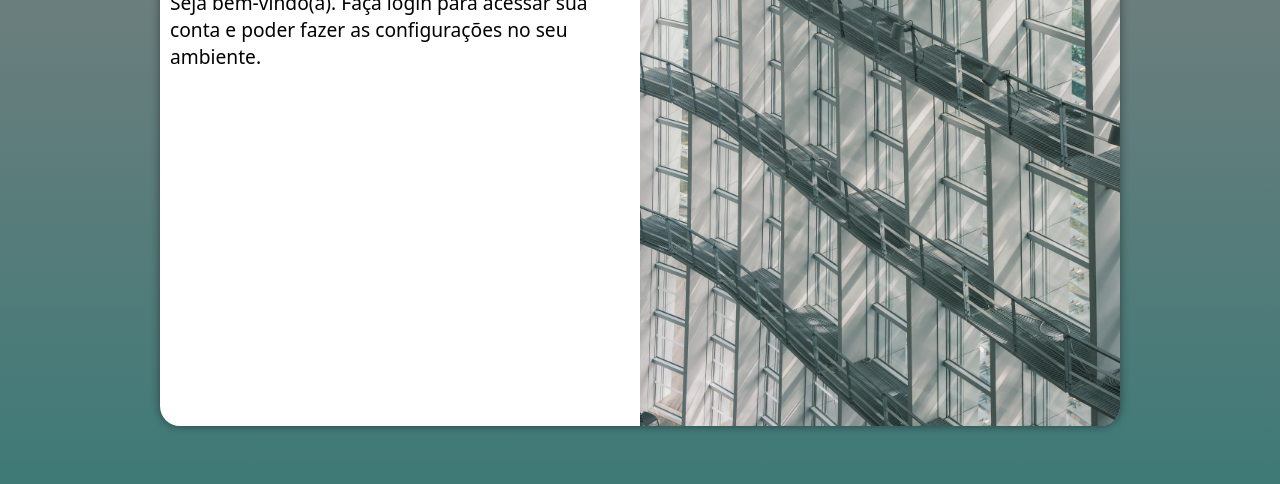
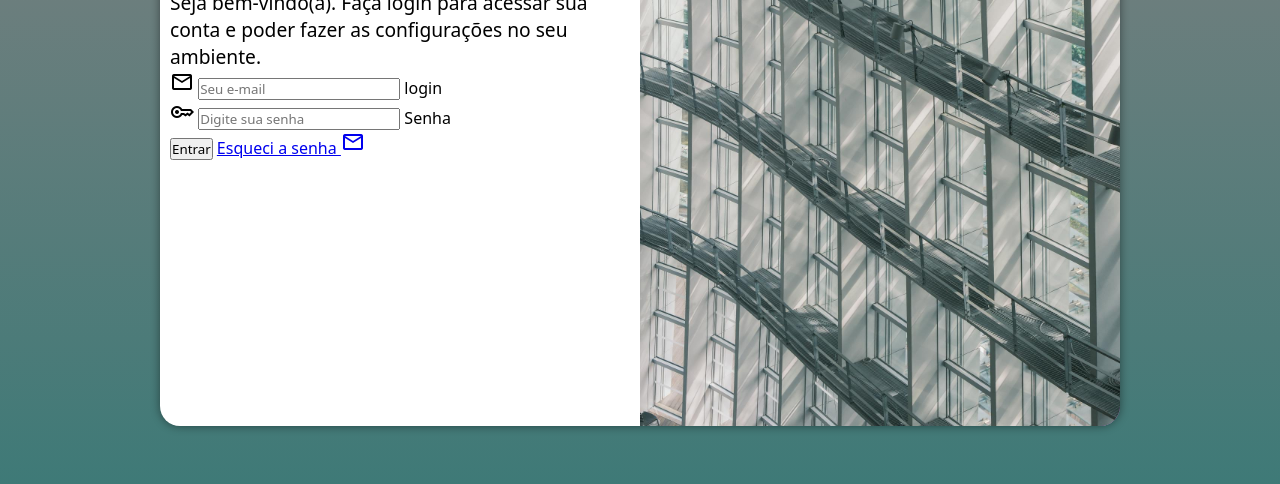
Before and after one commit to JoaoCiceroPB/projeto-login, a plain HTML site: page index.html in a window 1280 px wide. Shown: the part 224-708 px from the top of the page. Drawn offline with nearby package versions, Linux system fonts and the light colour scheme.

Commit message:
adicionei formulário

```diff
--- a/estilos/media-query.css
+++ b/estilos/media-query.css
@@ -60,6 +60,5 @@ Grandes telas: acima de 1200px
 
     div#formulario > p {
         font-size: 1.2em;
-
-
+    }
 }
--- a/index.html
+++ b/index.html
@@ -4,6 +4,7 @@
     <meta charset="UTF-8">
     <meta name="viewport" content="width=device-width, initial-scale=1.0">
     <title>Login</title>
+    <link href="https://fonts.googleapis.com/css2?family=Material+Symbols+Outlined" rel="stylesheet" />
     <link rel="stylesheet" href="estilos/style.css">
     <link rel="stylesheet" href="estilos/media-query.css">
 </head>
@@ -16,8 +17,21 @@
             <div id="formulario">
                 <h1>login</h1>
                 <p>Seja bem-vindo(a). Faça login para acessar sua conta e poder fazer as configurações no seu ambiente.</p>
-                <form action="login.php" method="post">
-
+                <form action="login.php" method="post" autocomplete="on">
+                    <div class="campo">
+                        <span class="material-symbols-outlined">Mail</span>
+                        <input type="email" name="login" id="ilogin" placeholder="Seu e-mail" autocomplete="email" required maxlength="30">
+                        <label for="ilogin">login</label>
+                    </div>
+                    <div class="campo">
+                        <span class="material-symbols-outlined">Key</span>
+                        <input type="password" name="senha" id="isenha" placeholder="Digite sua senha" autocomplete="current-password" required minlength="8" maxlength="20">
+                        <label for="isenha">Senha</label>
+                    </div>
+                    <input type="submit" value="Entrar">
+                    <a href="esqueci.html">
+                        Esqueci a senha <span class="material-symbols-outlined">mail</span>
+                    </a>
                 </form>
             </div>
         </section>
```
